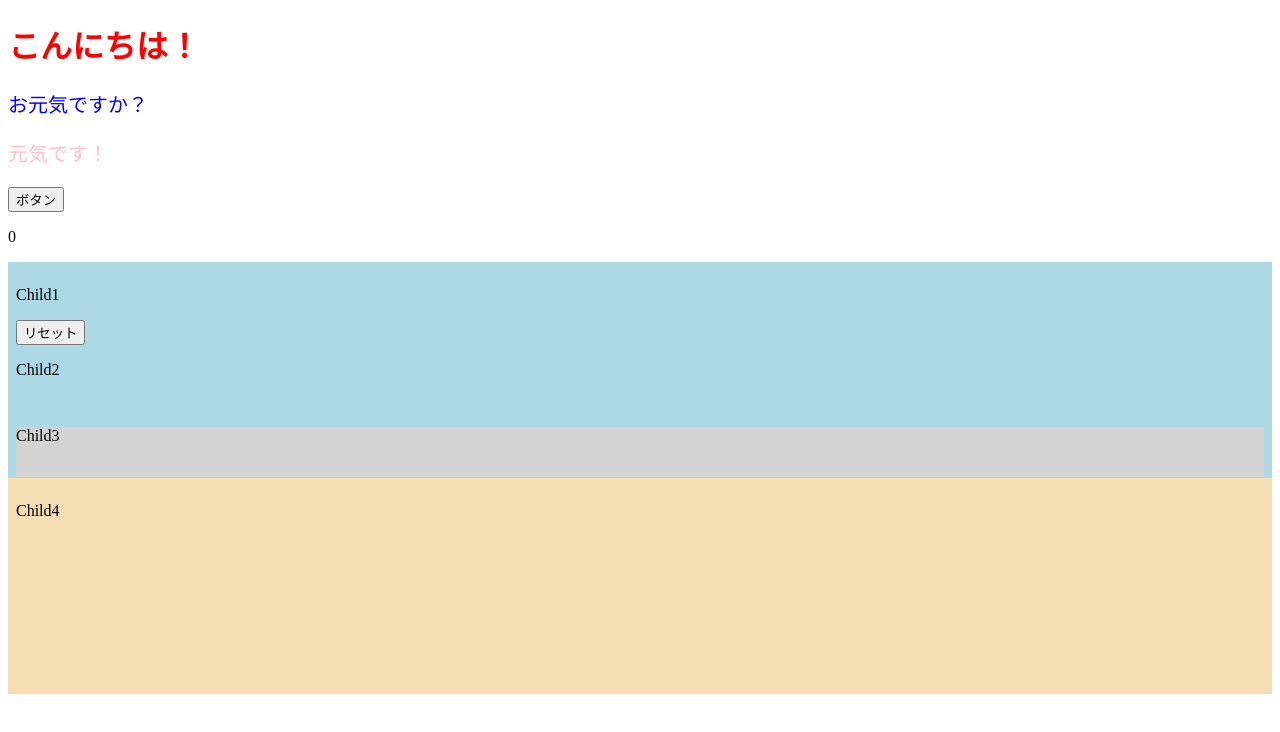
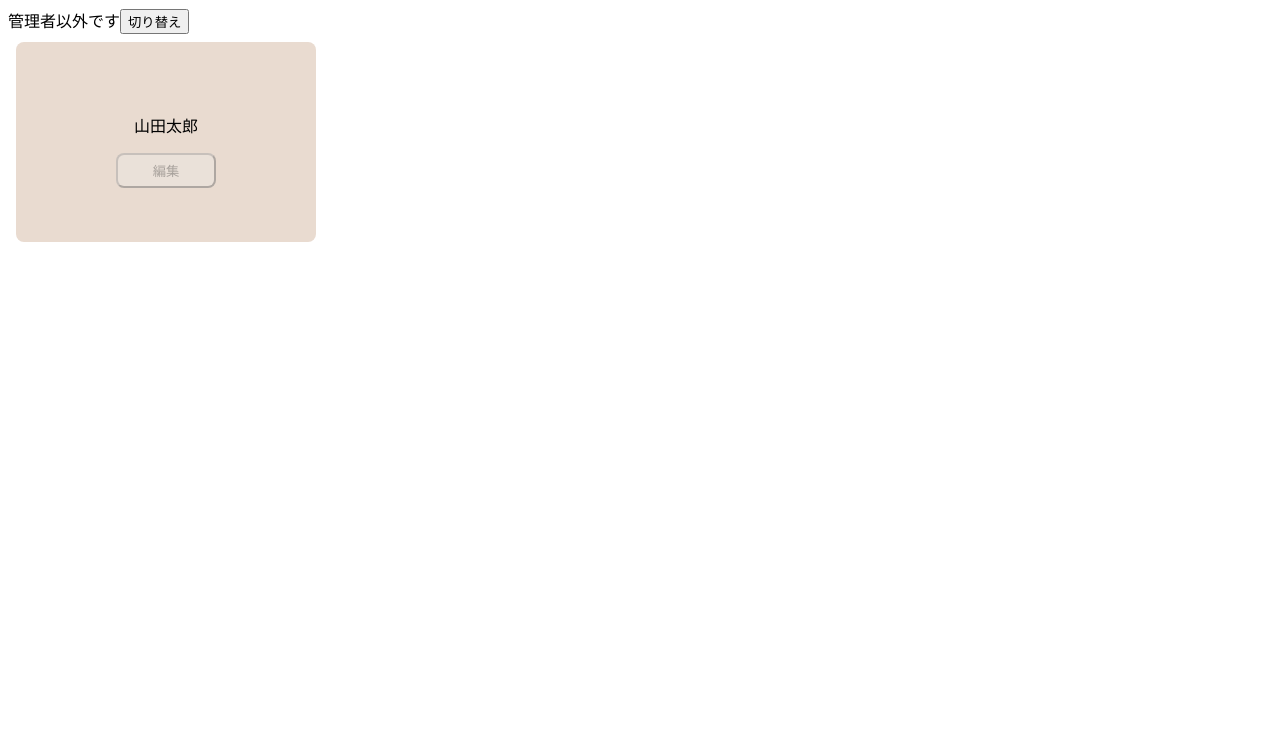
Before and after one commit to danburudoa/first-react, a React (Create React App) app: page / in a window 1280 px wide. Shown: the top 732 px of the page. Built offline with nearby package versions, Linux system fonts and the light colour scheme.

Commit message:
グローバルなstate管理1

```diff
--- a/src/App.jsx
+++ b/src/App.jsx
@@ -1,34 +1,20 @@
 // importしている要素は、それがそのページの子コンポーネントを意味している。
-//
-import { useState, memo, useCallback } from "react";
-import { ColoredMessage } from "./components/ColoredMessage";
-import { Child1 } from "./components/Child1";
-import { Child4 }  from "./components/Child4";
+import { useState } from "react";
+import { Card } from "./components/Card";
 
-export const App = memo(() => {
-  console.log("再レンダリング");
+export const App = () => {
+  // 管理者フラグ
+  const [isAdmin, setIsAdmin] = useState(false);
 
-  //stateの初期値を定義している。
-  const [num, setNum] = useState(0);
-
-  // ボタンを押した時に、stateをカウントアップ。
-  const onClickButton = () => {
-    setNum(num + 1);
-  }
-
-  const onClickReset = useCallback(() => {
-    setNum(0);
-  }, []);
-
+  // [切り替え]押下時
+  const onClickSwitch = () => setIsAdmin(!isAdmin);
+console.log(!isAdmin);
   return (
-    <>
-      <h1 style={{ color: "red" }}>こんにちは！</h1>
-      <ColoredMessage color="blue">お元気ですか？</ColoredMessage>
-      <ColoredMessage color="pink">元気です！</ColoredMessage>
-      <button onClick={onClickButton}>ボタン</button>
-      <p>{num}</p>
-      <Child1 onClickReset={onClickReset} />
-      <Child4 />
-    </>
+    <div>
+      {/* 管理者フラグがtrueの時とそれ以外で文字を出しわけ */}
+      { isAdmin ? <span>管理者です</span> : <span>管理者以外です</span> }
+      <button onClick={onClickSwitch}>切り替え</button>
+      <Card isAdmin={isAdmin} />
+    </div>
   );
-});
+};
--- /dev/null
+++ b/src/components/Card.jsx
@@ -0,0 +1,25 @@
+import { EditButton } from "./EditButton";
+
+const style = {
+  width: "300px",
+  height: "200px",
+  margin: "8px",
+  borderRadius: "8px",
+  backgroundColor: "#e9dbd0",
+  display: "flex",
+  flexDirection: "column",
+  justifyContent: "center",
+  alignItems: "center"
+};
+
+export const Card = props => {
+  // propsとして管理者フラグを受け取る
+  const { isAdmin } = props;
+
+  return (
+    <div style={style}>
+      <p>山田太郎</p>
+      <EditButton isAdmin={isAdmin} />
+    </div>
+  );
+};
--- /dev/null
+++ b/src/components/EditButton.jsx
@@ -0,0 +1,15 @@
+const style = {
+  width: "100px",
+  padding: "6px",
+  borderRadius: "8px"
+};
+
+export const EditButton = props => {
+  const { isAdmin } = props;
+  // isAdminがfalse(管理者でない)時にボタンを非活性にする
+  return (
+    <button style={style} disabled={!isAdmin}>
+      編集
+    </button>
+  );
+};
```
